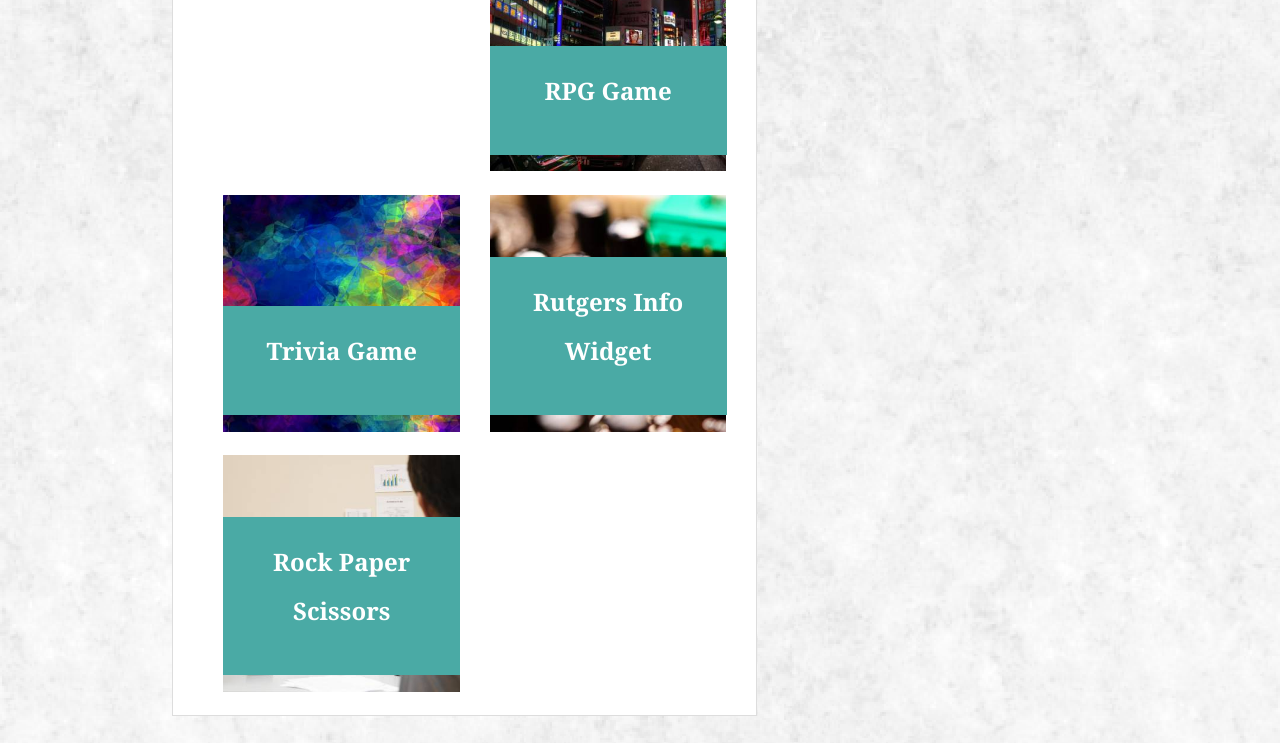
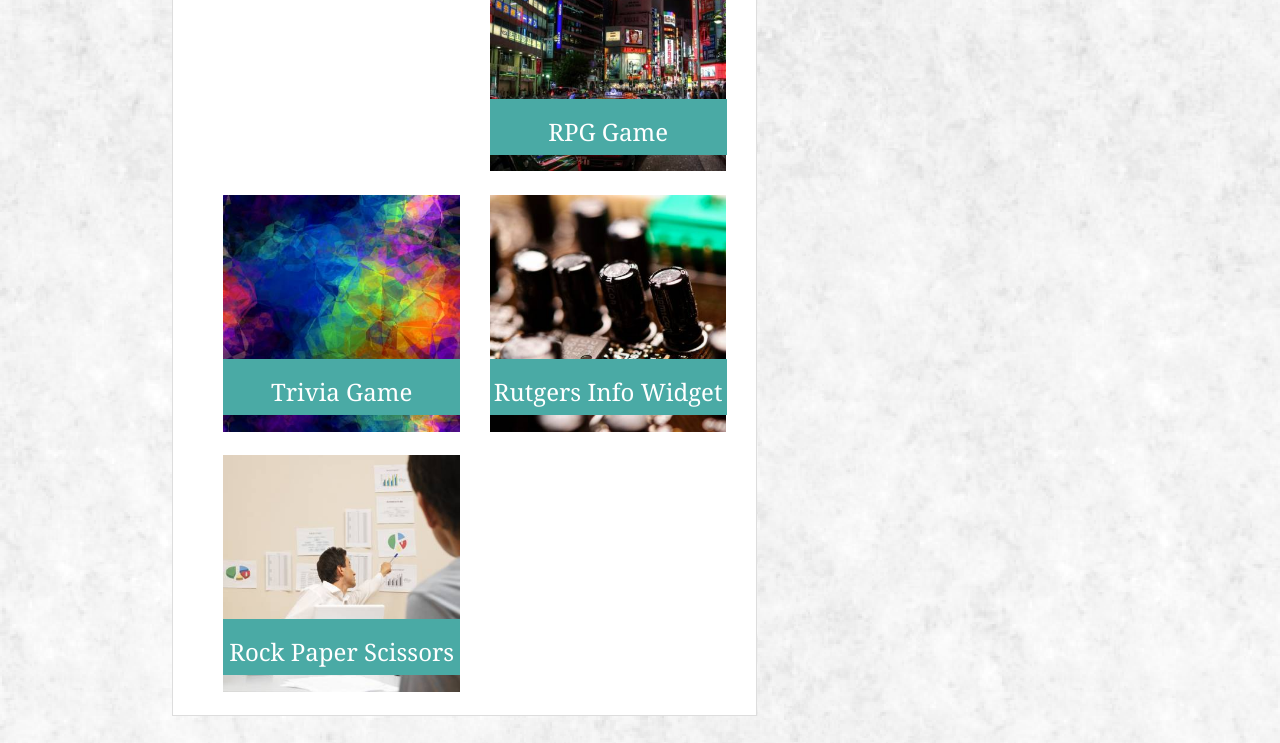
Before and after one commit to atk1213/Bootstrap-Portfolio, a plain HTML site: page portfolio.html in a window 1280 px wide. Shown: the part 288-1031 px from the top of the page. Drawn offline with nearby package versions, Linux system fonts and the light colour scheme.

Commit message:
Fixed font on caption

```diff
--- a/assets/css/style.css
+++ b/assets/css/style.css
@@ -29,8 +29,7 @@ ul {
 }
 
 h1,
-h2,
-h3 {
+h2 {
     font-family: Georgia, Times, "Times New Roman", serif;
     font-weight: 700;
     padding-bottom: 20px;
@@ -65,6 +64,7 @@ h2 {
     color: #fff;
     -webkit-font-smoothing: antialiased;
     text-align: center;
+    font-family: Georgia, Times, "Times New Roman", serif;
 }
 
 
```
